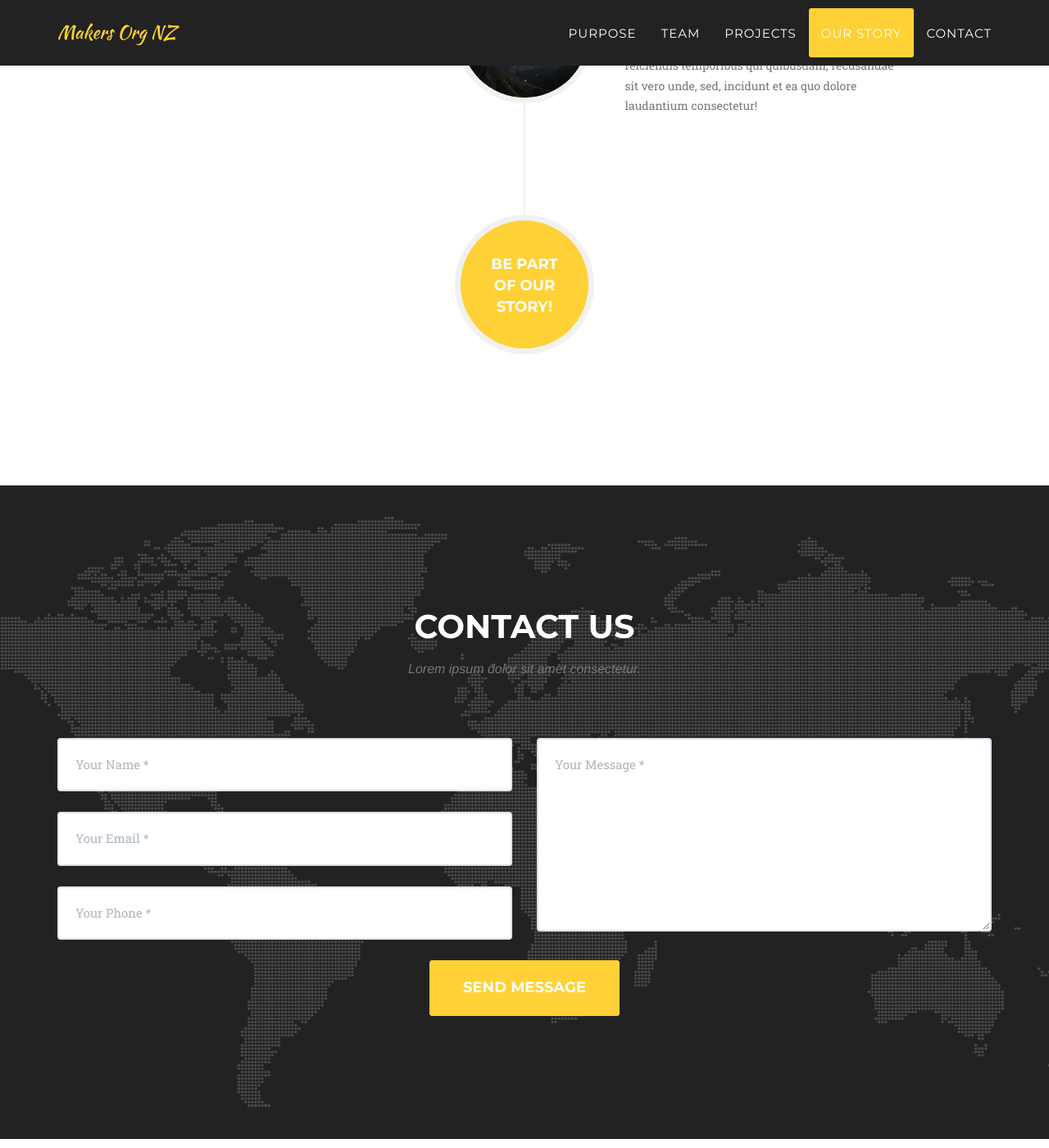
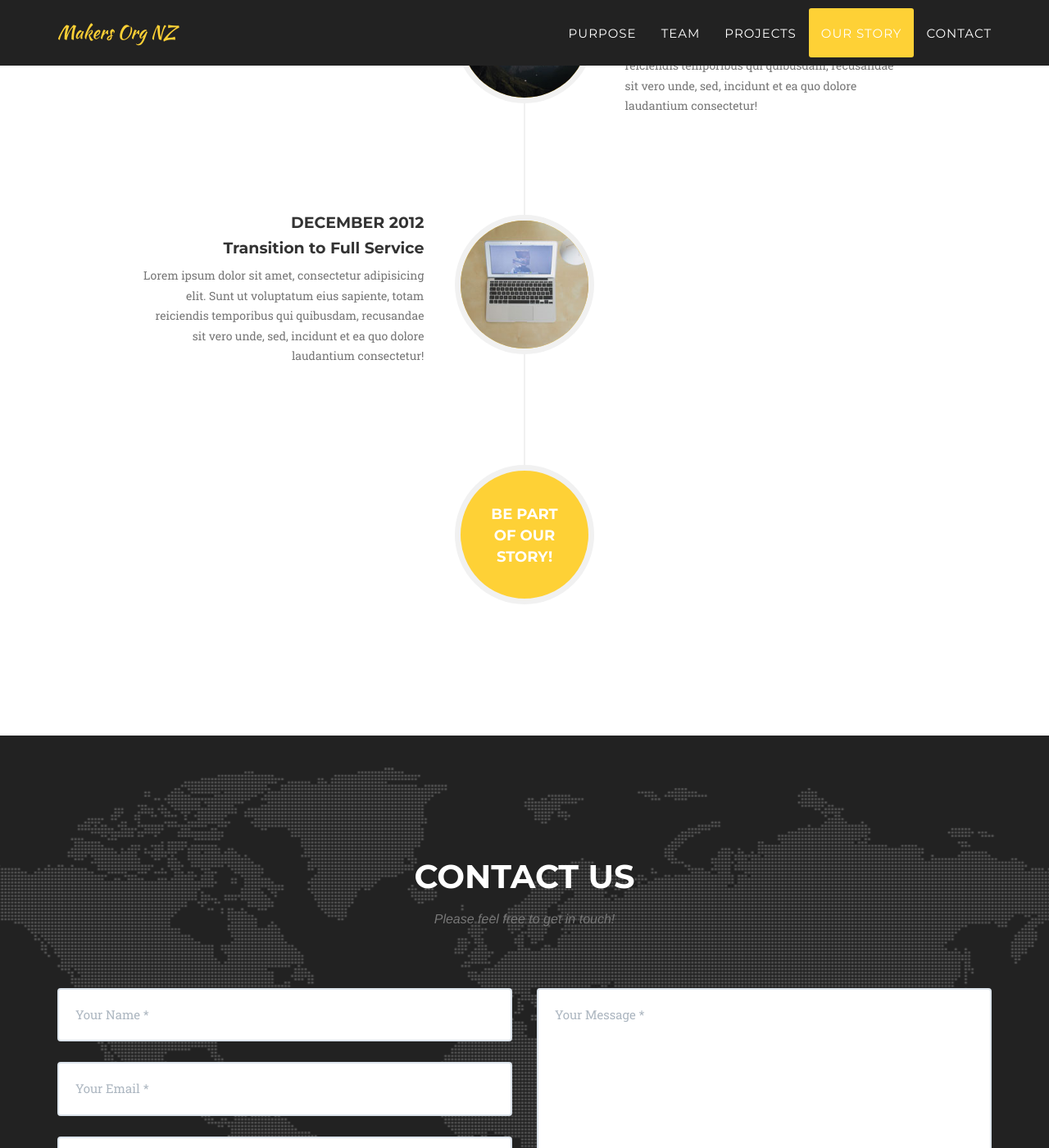
Before and after one commit to makersorgnz/makers_org_nz_site, a Jekyll site: the page built from index.html, in a window 1280 px wide and 1400 px high, scrolled down 4929 px. Shown: the whole window at 82% size. Built offline with Jekyll 4.4.1, drawn with Linux system fonts in a browser that asks for light colours; some web fonts are replaced; some of the changed text lies outside the part shown.

Commit message:
added form functionality plus fixed baseUrl plus tested some Story elements

```diff
--- a/_includes/contact.html
+++ b/_includes/contact.html
@@ -3,7 +3,7 @@
             <div class="row">
                 <div class="col-lg-12 text-center">
                     <h2 class="section-heading">Contact Us</h2>
-                    <h3 class="section-subheading text-muted">Lorem ipsum dolor sit amet consectetur.</h3>
+                    <h3 class="section-subheading text-muted">Please feel free to get in touch!</h3>
                 </div>
             </div>
             <div class="row">
--- a/_includes/footer.html
+++ b/_includes/footer.html
@@ -14,10 +14,10 @@
                 </div>
                 <div class="col-md-4">
                     <ul class="list-inline quicklinks">
-                        <li><a href="#">Privacy Policy</a>
+                        <!-- <li><a href="#">Privacy Policy</a>
                         </li>
                         <li><a href="#">Terms of Use</a>
-                        </li>
+                        </li> -->
                     </ul>
                 </div>
             </div>
--- a/_includes/story.html
+++ b/_includes/story.html
@@ -66,6 +66,21 @@
                                 </div>
                             </div>
                         </li>
+                        <li>
+                            <div class="timeline-image">
+                                <img class="img-circle img-responsive" src="img/about/3.jpg" alt="">
+                            </div>
+                            <div class="timeline-panel">
+                                <div class="timeline-heading">
+                                    <h4>December 2012</h4>
+                                    <h4 class="subheading">Transition to Full Service</h4>
+                                </div>
+                                <div class="timeline-body">
+                                    <p class="text-muted">Lorem ipsum dolor sit amet, consectetur adipisicing elit. Sunt ut voluptatum eius sapiente, totam reiciendis temporibus qui quibusdam, recusandae sit vero unde, sed, incidunt et ea quo dolore laudantium consectetur!</p>
+                                </div>
+                            </div>
+                        </li>
+
                         <li class="timeline-inverted">
                             <div class="timeline-image">
                                 <h4>Be Part
--- a/js/contact_me.js
+++ b/js/contact_me.js
@@ -18,7 +18,7 @@ $(function() {
                 firstName = name.split(' ').slice(0, -1).join(' ');
             }
             $.ajax({
-                url: "././mail/contact_me.php",
+                url: "http://formspree.io/richard@makers.org.nz",
                 type: "POST",
                 data: {
                     name: name,
@@ -45,7 +45,7 @@ $(function() {
                     $('#success').html("<div class='alert alert-danger'>");
                     $('#success > .alert-danger').html("<button type='button' class='close' data-dismiss='alert' aria-hidden='true'>&times;")
                         .append("</button>");
-                    $('#success > .alert-danger').append("<strong>Sorry " + firstName + ", it seems that my mail server is not responding. Please try again later!");
+                    $('#success > .alert-danger').append("<strong>Sorry " + firstName + ", it seems that our form is not behaving. Please feel free to email us directly at richard@makers.org.nz!");
                     $('#success > .alert-danger').append('</div>');
                     //clear all fields
                     $('#contactForm').trigger("reset");
```
